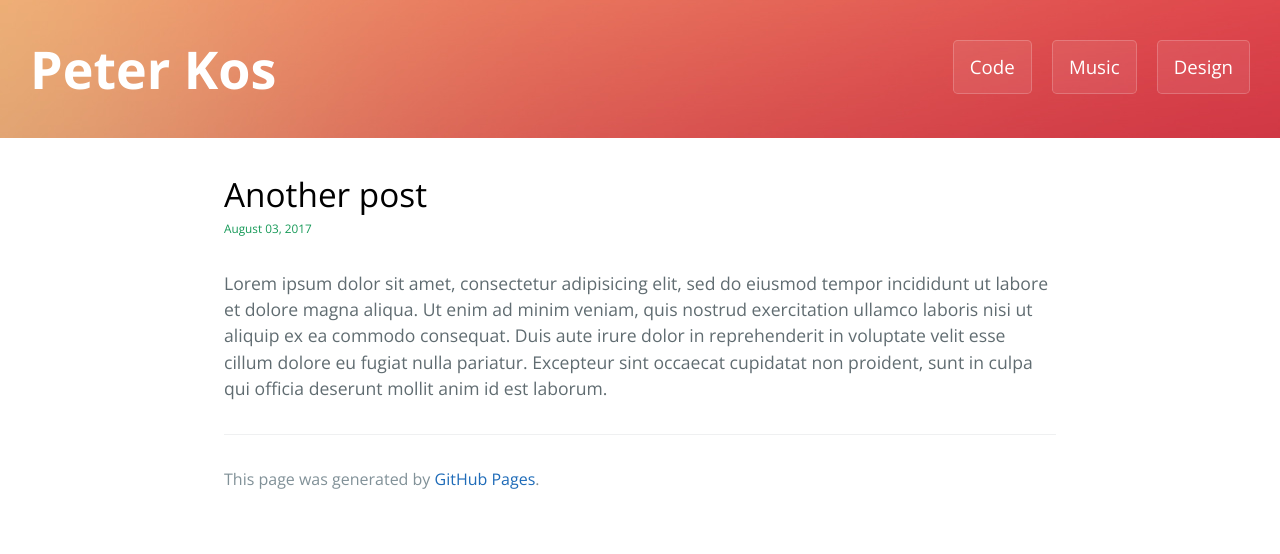
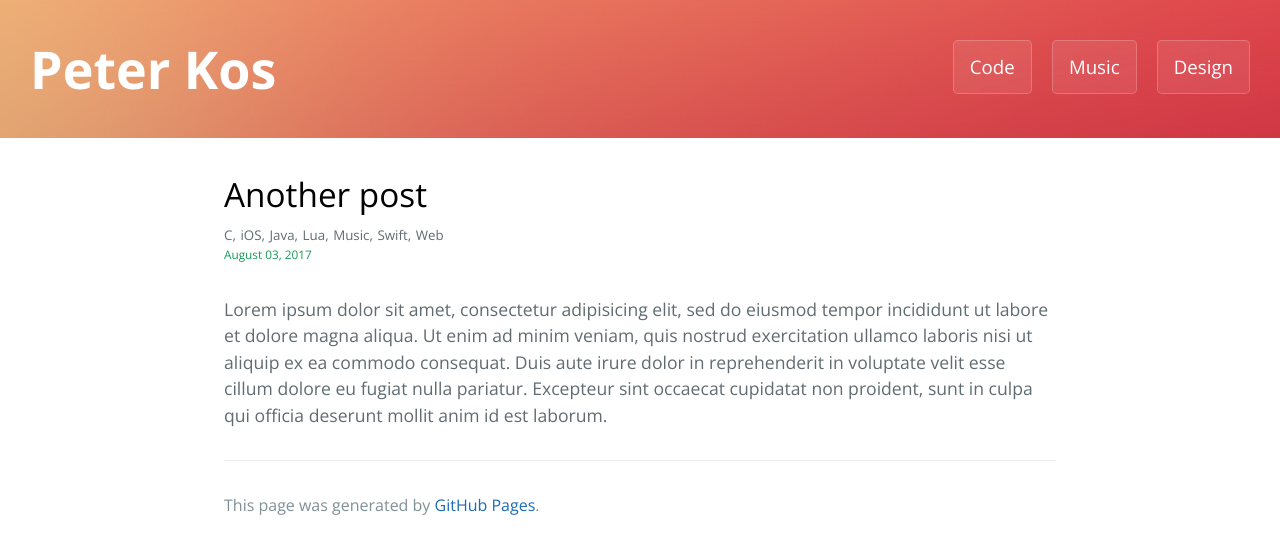
Before and after one commit to peterkos/peterkos.github.io, a Jekyll site: the page built from _posts/2017-08-04-another-post.markdown, in a window 1280 px wide. Shown: the top 554 px of the page. Built offline with Jekyll 4.4.1, drawn with Linux system fonts in a browser that asks for light colours.

Commit message:
Full category support! Mostly.
Category pages still need better design. Homepage-style list of pages under that category maybe.

Includes pre-defined categories that I know I’ll be writing for eventually.They won’t show up in the category list until I use them, which is nice!

Also removed .back button styling. Forgot to do that.

```diff
--- a/_layouts/home.html
+++ b/_layouts/home.html
@@ -19,7 +19,6 @@
 		<a href="_code/code.html" class="btn">Code</a>
 		<a href="_music/music.html" class="btn">Music</a>
 		<a href="_design/design.html" class="btn">Design</a>
-		<a href="/categories/test/" class="btn">Test category</a>
 	</section>
 
 	<section class="main-content">
--- a/_layouts/post.html
+++ b/_layouts/post.html
@@ -30,7 +30,14 @@
 		<div class="post">
 
 			<h1>{{ page.title }}</h1>
+			<ul>
+				{% for category in page.categories %}
+				<li>{{ category }}</li>
+				{% endfor %}
+			</ul>
 			<h6>{{ page.date | date: "%B %d, %Y" }}</h6>
+
+
 			{{ page.content }}
 
 		</div>
--- a/_posts/2017-08-03-welcome-to-jekyll.markdown
+++ b/_posts/2017-08-03-welcome-to-jekyll.markdown
@@ -2,7 +2,7 @@
 layout: post
 title:  "Welcome to Jekyll!"
 date:   2017-08-03 19:56:39 -0400
-categories: jekyll update
+categories:
 ---
 You’ll find this post in your `_posts` directory. Go ahead and edit it and re-build the site to see your changes. You can rebuild the site in many different ways, but the most common way is to run `jekyll serve`, which launches a web server and auto-regenerates your site when a file is updated.
 
--- a/_posts/2017-08-04-another-post.markdown
+++ b/_posts/2017-08-04-another-post.markdown
@@ -2,7 +2,7 @@
 layout: post
 title:  "Another post"
 date:   2017-08-03 19:56:39 -0400
-categories: test
+categories: C iOS Java Lua Music Swift Web
 ---
 Lorem ipsum dolor sit amet, consectetur adipisicing elit, sed do eiusmod
 tempor incididunt ut labore et dolore magna aliqua. Ut enim ad minim veniam,
--- a/_sass/variables.scss
+++ b/_sass/variables.scss
@@ -4,7 +4,7 @@
 
 // Headers
 $header-heading-color: #fff;
-$header-bg-color: #159957;
+$header-bg-color: #E78165;
 $header-bg-color-secondary: #155799;
 
 // Text
--- a/assets/css/style.scss
+++ b/assets/css/style.scss
@@ -98,13 +98,20 @@
 		margin-bottom: 2rem;
 	}
 
-	.back {
-		font-size: 3rem;
-		display: inline;
-		padding-right: 20px;
-		opacity: 0.7;
-		text-decoration: none;
-		color: inherit;
+	// Category list
+	ul {
+		list-style: none;
+		padding: 0;
+		margin: 0;
+
+		li {
+			color: $body-text-color;
+			font-size: 10pt;
+			display: inline;
+
+			&:after { content: ","; }
+			&:last-child:after { content: ""; }
+		}
 	}
 
 }
@@ -133,9 +140,7 @@
 			&:after { content: ""; }
 		}
 
-		&:last-child {
-			&:after { content: ""; }
-		}
+		&:last-child { &:after { content: ""; }	 }
 
 		// The actual categories
 		a {
--- /dev/null
+++ b/categories/Java/index.html
@@ -0,0 +1,4 @@
+---
+layout: categorypage
+category: Java
+---
--- /dev/null
+++ b/categories/Lua/index.html
@@ -0,0 +1,4 @@
+---
+layout: categorypage
+category: Lua
+---
--- /dev/null
+++ b/categories/Music/index.html
@@ -0,0 +1,4 @@
+---
+layout: categorypage
+category: Music
+---
--- /dev/null
+++ b/categories/Swift/index.html
@@ -0,0 +1,4 @@
+---
+layout: categorypage
+category: Swift
+---
--- /dev/null
+++ b/categories/Web/index.html
@@ -0,0 +1,4 @@
+---
+layout: categorypage
+category: Web
+---
--- /dev/null
+++ b/categories/iOS/index.html
@@ -0,0 +1,4 @@
+---
+layout: categorypage
+category: iOS
+---
```
Also changed, not shown: categories/C/index.html (renamed from categories/test/index.html).
